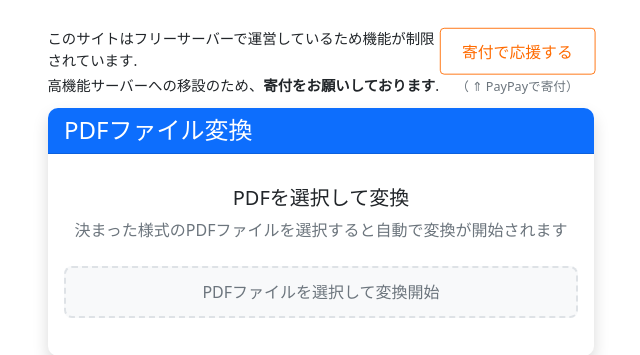
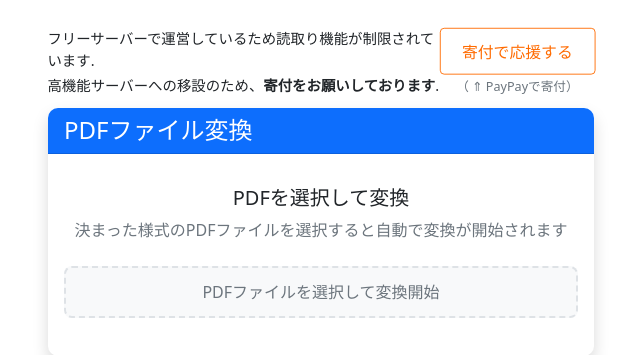
Before and after one commit to kei-a11y/b_ocr, a Django app: page / in a window 1280 px wide. Shown: the part 56-411 px from the top of the page, without its empty margins (319-959 px from the left). Run offline with Django 5.2, Linux system fonts and the light colour scheme; some libraries are stand-ins or nearby versions.

Commit message:
Update upload.html

```diff
--- a/ocr/templates/B_ocr/upload.html
+++ b/ocr/templates/B_ocr/upload.html
@@ -18,7 +18,7 @@
         <div class="alert alert-warning border-warning shadow-sm" style="border-left: 5px solid #ff6b00;">
         <div class="row align-items-center g-0">
             <div class="col">
-                <p class="mb-1">このサイトはフリーサーバーで運営しているため機能が制限されています.</p>
+                <p class="mb-1">フリーサーバーで運営しているため読取り機能が制限されています.</p>
                 <p class="mb-0">高機能サーバーへの移設のため、<strong>寄付をお願いしております</strong>.</p>
             </div>
             <div class="col-md-auto text-center">
```
